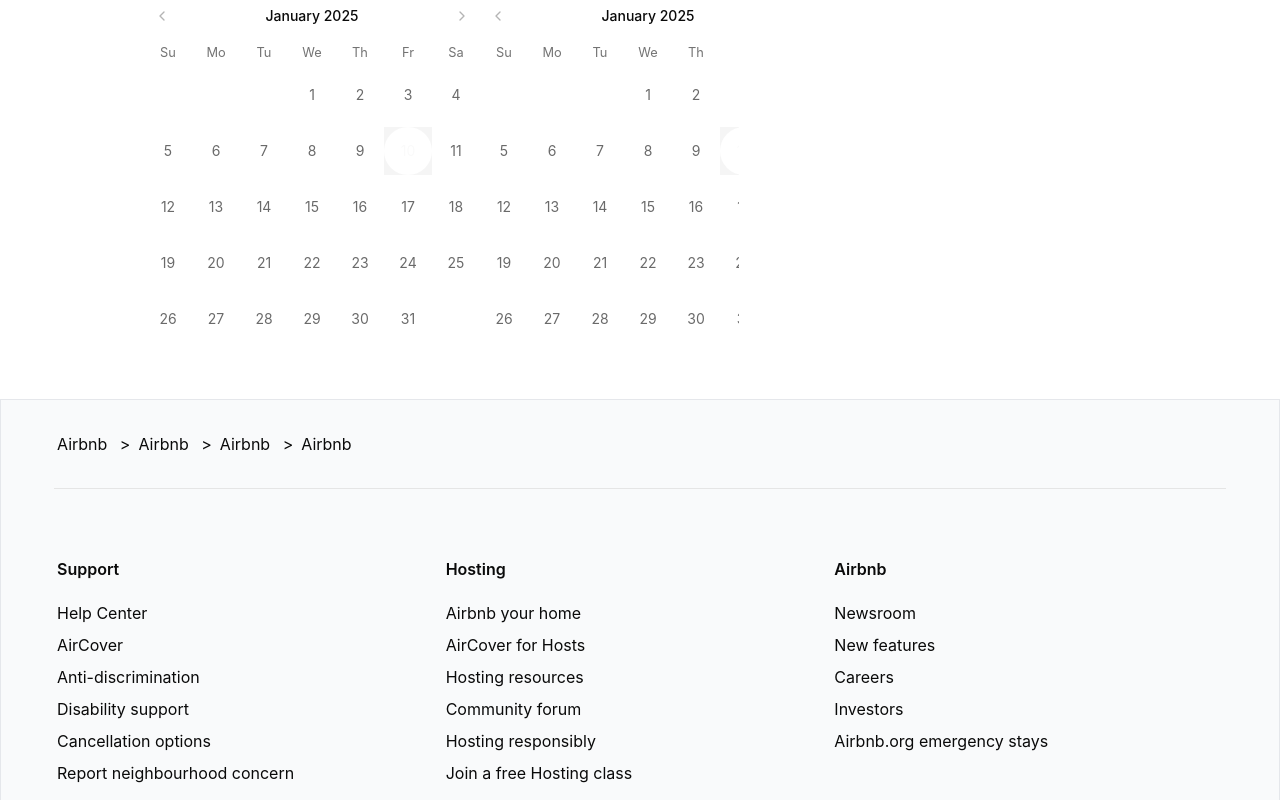
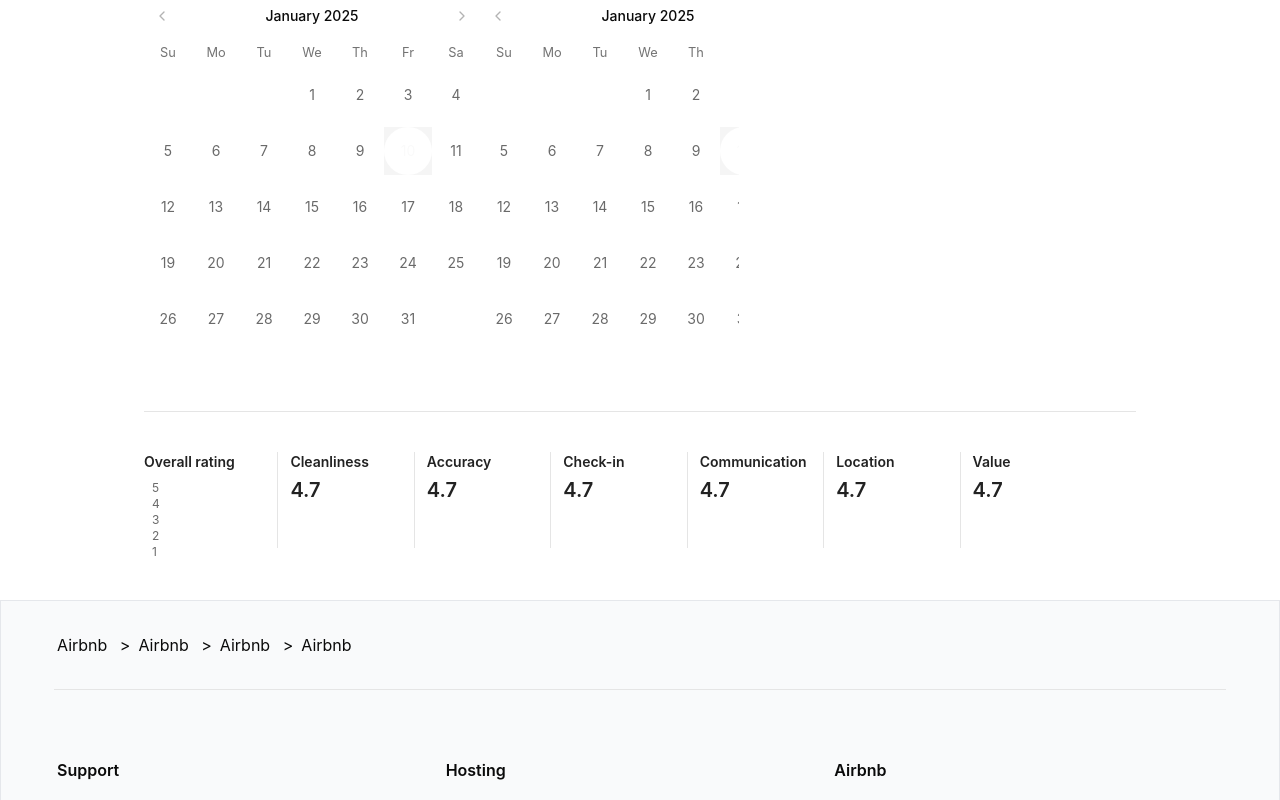
Before and after one commit to harshitgoyal101/AirBnb, a Next.js app in the folder airbnb/: page /property/1 in a window 1280 px wide. Shown: the part 1812-2612 px from the top of the page. Built offline with nearby package versions, Linux system fonts and the light colour scheme.

Commit message:
made responsive

```diff
--- a/airbnb/app/property/[id]/page.tsx
+++ b/airbnb/app/property/[id]/page.tsx
@@ -12,7 +12,7 @@ export default function PropertyDetailPage() {
   return (
     <>
     <div>
-        <div className="w-full mx-auto px-36 py-3 flex space-x-4">
+        <div className="w-full mx-auto px-10 lg:px-20 xl:px-36 py-3 flex space-x-4">
             <div className="w-full flex justify-between place-items-center">
                 <div className="text-darkText font-semibold text-2xl">
                     StayVista at Desert Palms in Anjar-Kutch w/t Pool
@@ -27,15 +27,15 @@ export default function PropertyDetailPage() {
                 </div>
             </div>
         </div>
-        <div className="px-36">
+        <div className="px-10 lg:px-20 xl:px-36">
             <PropertiesImages/>
         </div>
 
 
-        <div className="flex px-36 py-3">
+        <div className="flex px-10 lg:px-20 xl:px-36 py-3">
 
 
-            <div className="w-3/5 overflow-y-hidden">
+            <div className="w-full md:w-1/2 lg:w-3/5 overflow-y-hidden">
                 <div className="text-darkText font-semibold text-lg mb-5">
                     Entire villa in Anjar, India
                     <p className="text-sm text-lightText">15 guests5 bedrooms4 beds7 bathrooms</p>
@@ -87,8 +87,8 @@ export default function PropertyDetailPage() {
 
                 <Separator/>
 
-                <div className="grid grid-cols-2 text-mediumText py-8">
-                    <div className="text-2xl font-semibold text-darkText col-span-2 mb-2">What this place offers?</div>
+                <div className="grid grid-cols-1 lg:grid-cols-2 text-mediumText py-8">
+                    <div className="text-2xl font-semibold text-darkText lg:col-span-2 mb-2">What this place offers?</div>
 
                     <IconWithLabel icon = "/caterogies/A frames.jpg"> Wifi </IconWithLabel>
                     <IconWithLabel icon = "/caterogies/A frames.jpg"> Free parking on premises </IconWithLabel>
@@ -113,19 +113,73 @@ export default function PropertyDetailPage() {
                     <div className="text-2xl font-semibold text-darkText mb-2">2 nights in Anjar</div>
                     <div className="text-sm text-lightText">16 Jan 2025 - 18 Jan 2025</div>
 
-                    <div className="flex justify-between py-2">
+                    <div className="flex justify-between py-2 overflow-x-hidden">
                         <CalendarCard/>
-                        <CalendarCard/>
+                        <div className = "hidden xl:flex"><CalendarCard />  </div>
                     </div>
 
                 </div>
 
             </div>
-            <div className="w-2/5 pr-0 py-5 pl-20  lg:sticky lg:top-0 lg:h-screen">
+            <div className="invisible w-0 md:visible md:w-1/2 lg:w-2/5 pr-0 py-5 pl-0 md:pl-12 lg:pl-20  md:sticky md:top-0 md:h-screen">
                 <BookCard />
             </div>
         </div>
 
+
+        <div className="w-full invisible md:visible mx-auto px-10 lg:px-20 xl:px-36 p-3">
+            <Separator/>
+            <div className="flex h-44 font-semibold text-sm text-darkText p-10 pl-0">
+                <div className="w-1/6 pl-0 pr-3">
+                    Overall rating
+                    <div className="p-2 text-xs font-normal justify-start text-lightText">
+                        <div>5</div>
+                        <div>4</div>
+                        <div>3</div>
+                        <div>2</div>
+                        <div>1</div>
+                    </div>
+
+                </div>
+                <Separator orientation="vertical"/>
+                <div className="w-1/6 justify-self-start px-3">
+                    Cleanliness
+                    <div className="text-xl mt-1">4.7</div>
+                </div>
+                <Separator orientation="vertical"/>
+
+                <div className="w-1/6 justify-self-start px-3">
+                    Accuracy
+                    <div className="text-xl mt-1">4.7</div>
+                </div>
+                <Separator orientation="vertical"/>
+
+                <div className="w-1/6 justify-self-start px-3">
+                    Check-in
+                    <div className="text-xl mt-1">4.7</div>
+                </div>
+                <Separator orientation="vertical"/>
+
+                <div className="w-1/6 justify-self-start px-3">
+                    Communication
+                    <div className="text-xl mt-1">4.7</div>
+                </div>
+                <Separator orientation="vertical"/>
+
+                <div className="w-1/6 justify-self-start px-3">
+                    Location
+                    <div className="text-xl mt-1">4.7</div>
+                </div>
+                <Separator orientation="vertical"/>
+
+                <div className="w-1/6 justify-self-start px-3">
+                    Value
+                    <div className="text-xl mt-1">4.7</div>
+                </div>
+
+            </div>
+
+        </div>
 
 
     </div>
```
